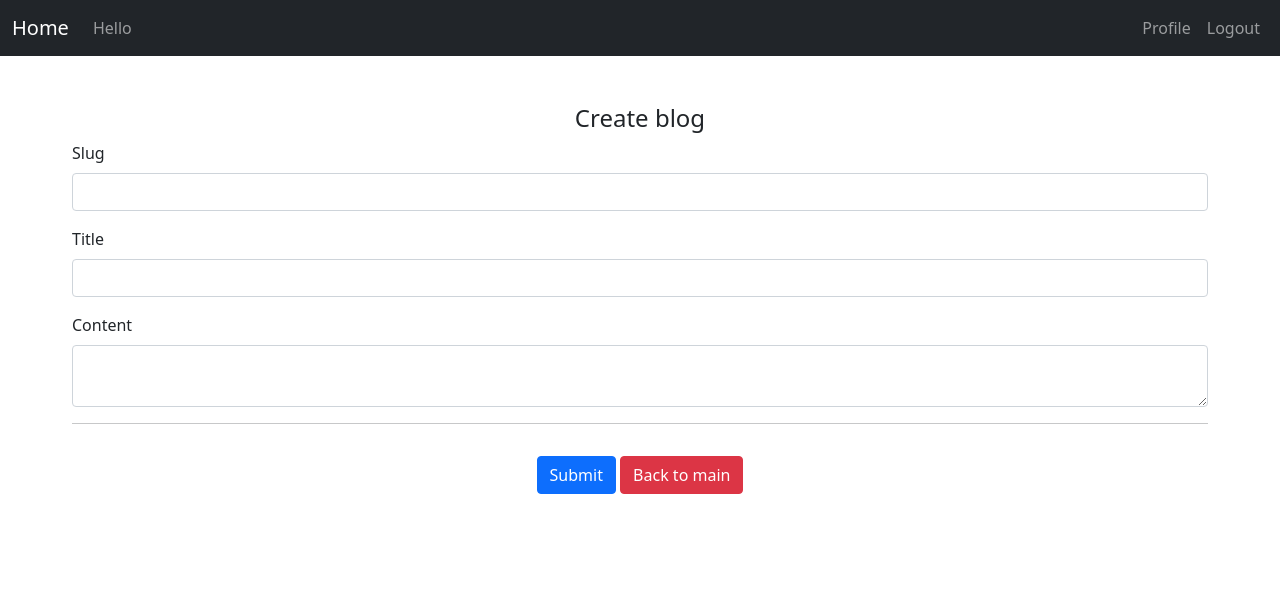
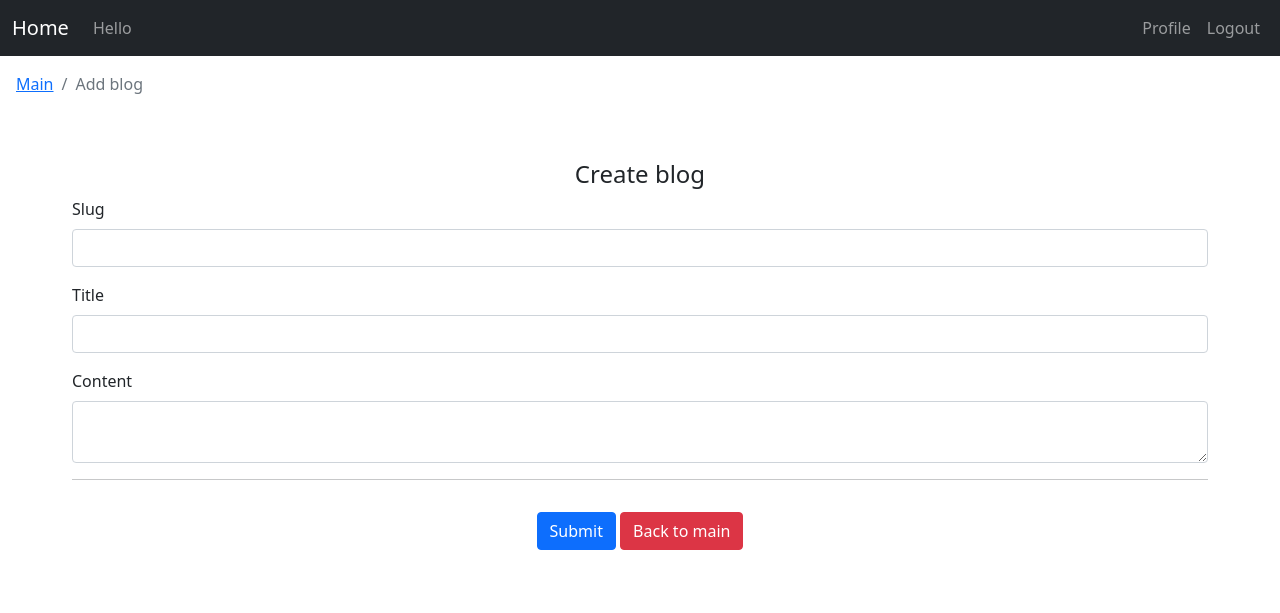
Before and after one commit to demirug/FlaskBlog, a Flask app: page /add in a window 1280 px wide. Shown: the top 613 px of the page. Run offline with Flask 2, Linux system fonts and the light colour scheme; a user stored in the database is signed in; tables that the repository leaves empty hold one stand-in row (values such as "Sample post"); some libraries are stand-ins or nearby versions.

Commit message:
Added breadcrumbs

```diff
--- a/apps/blog/routes.py
+++ b/apps/blog/routes.py
@@ -21,7 +21,8 @@ def detail(slug):
     blog = Blog.query.filter_by(slug=slug).first()
     if blog is None:
         abort(404)
-    return render_template('blog/detail.html', object=blog)
+    return render_template('blog/detail.html', object=blog,
+                           breadcrumbs=[("Main", '/'), (blog.title,)])
 
 
 @app.route("/add", methods=['POST', 'GET'])
@@ -40,7 +41,8 @@ def add_blog():
 
         return redirect(blog.get_absolute_url())
 
-    return render_template('blog/create.html', form=form)
+    return render_template('blog/create.html', form=form,
+                           breadcrumbs=[("Main", '/'), ("Add blog",)])
 
 
 @app.route("/edit/<string:slug>", methods=['POST', 'GET'])
@@ -60,7 +62,8 @@ def edit_blog(slug):
         flash(f"Blog {blog.title} updated")
 
         return redirect(blog.get_absolute_url())
-    return render_template('blog/edit.html', object=blog, form=form)
+    return render_template('blog/edit.html', object=blog, form=form,
+                           breadcrumbs=[("Main", '/'), (f"Edit blog `{blog.title}`",)])
 
 
 @app.route('/delete/<string:slug>')
--- a/templates/base.html
+++ b/templates/base.html
@@ -70,6 +70,11 @@
         </div>
     </div>
 
+    {% if breadcrumbs %}
+        {% from 'macro/breadcrumbs.html' import print_breadcrumbs %}
+        {{ print_breadcrumbs(breadcrumbs) }}
+    {% endif %}
+
     {% block body %}
     {% endblock %}
 
--- /dev/null
+++ b/templates/macro/breadcrumbs.html
@@ -0,0 +1,13 @@
+{% macro print_breadcrumbs(breadcrumbs) %}
+    <nav class="ms-3 mt-3" aria-label="breadcrumb">
+      <ol class="breadcrumb">
+          {% for data in breadcrumbs %}
+              {% if data == breadcrumbs|last %}
+                <li class="breadcrumb-item active" aria-current="page">{{ data[0] }}</li>
+              {% else %}
+                <li class="breadcrumb-item"><a href="{{ data[1] }}">{{ data[0] }}</a></li>
+              {% endif %}
+          {% endfor %}
+      </ol>
+    </nav>
+{% endmacro %}
```
